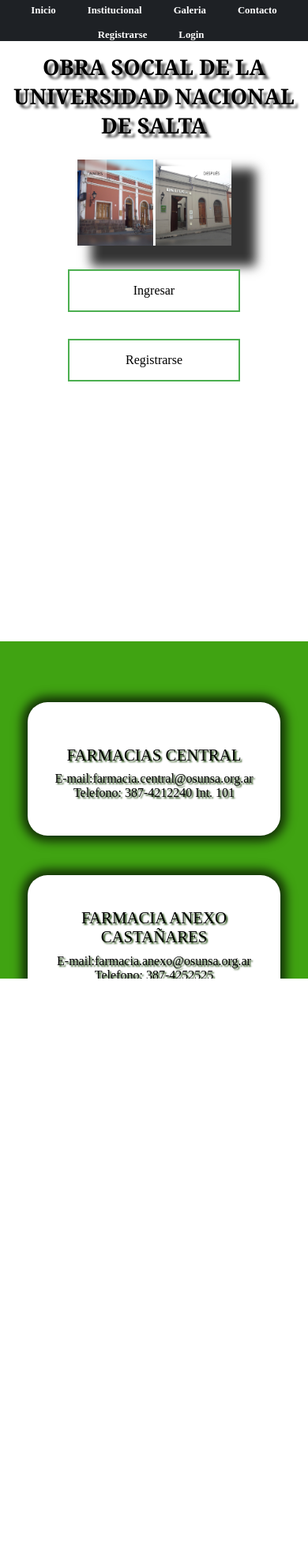
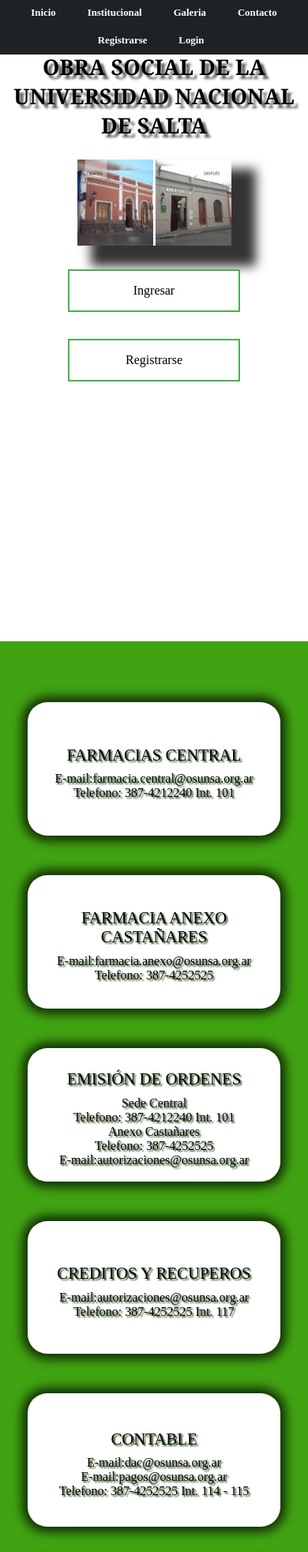
Before and after one commit to fabikenig/webosunsa, a plain HTML site: page index.html in a window 390 px wide. Shown: the part 32-1997 px from the top of the page at 79% size. Drawn offline with Linux system fonts and the light colour scheme.

Commit message:
modifico responsive de contactos y navbar

```diff
--- a/index.css
+++ b/index.css
@@ -434,7 +434,7 @@ ul.slider li:target {
 }
 @media (max-width: 639px) {
     .section-contact {
-        height: 320vh;
+        height: 330vh;
     }
     .div-button {
         display: flex;
@@ -506,6 +506,7 @@ ul.slider li:target {
     }
     .navbar {
         flex-direction: column;
+        height: 12vh;
     }
     .nav-login {
         justify-content: center;
```
